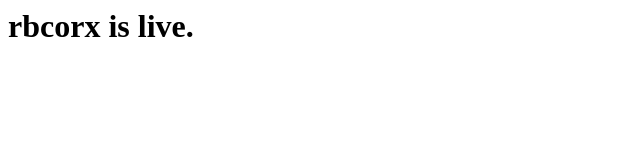
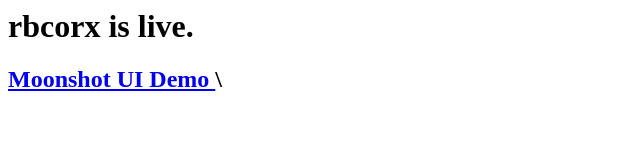
Before and after one commit to rbcorx/rbcorx.github.io, a plain HTML site: page index.html in a window 1280 px wide. Shown: the whole page, without its empty margins (0-640 px from the left). Drawn offline with Linux system fonts and the light colour scheme.

Commit message:
Update index.html

```diff
--- a/index.html
+++ b/index.html
@@ -1 +1,4 @@
 <h1>rbcorx is live.</h1>
+<h2>
+<a href="ui.html" alt="Moonshot UI Demo"> Moonshot UI Demo </a>\
+</h2>
```
